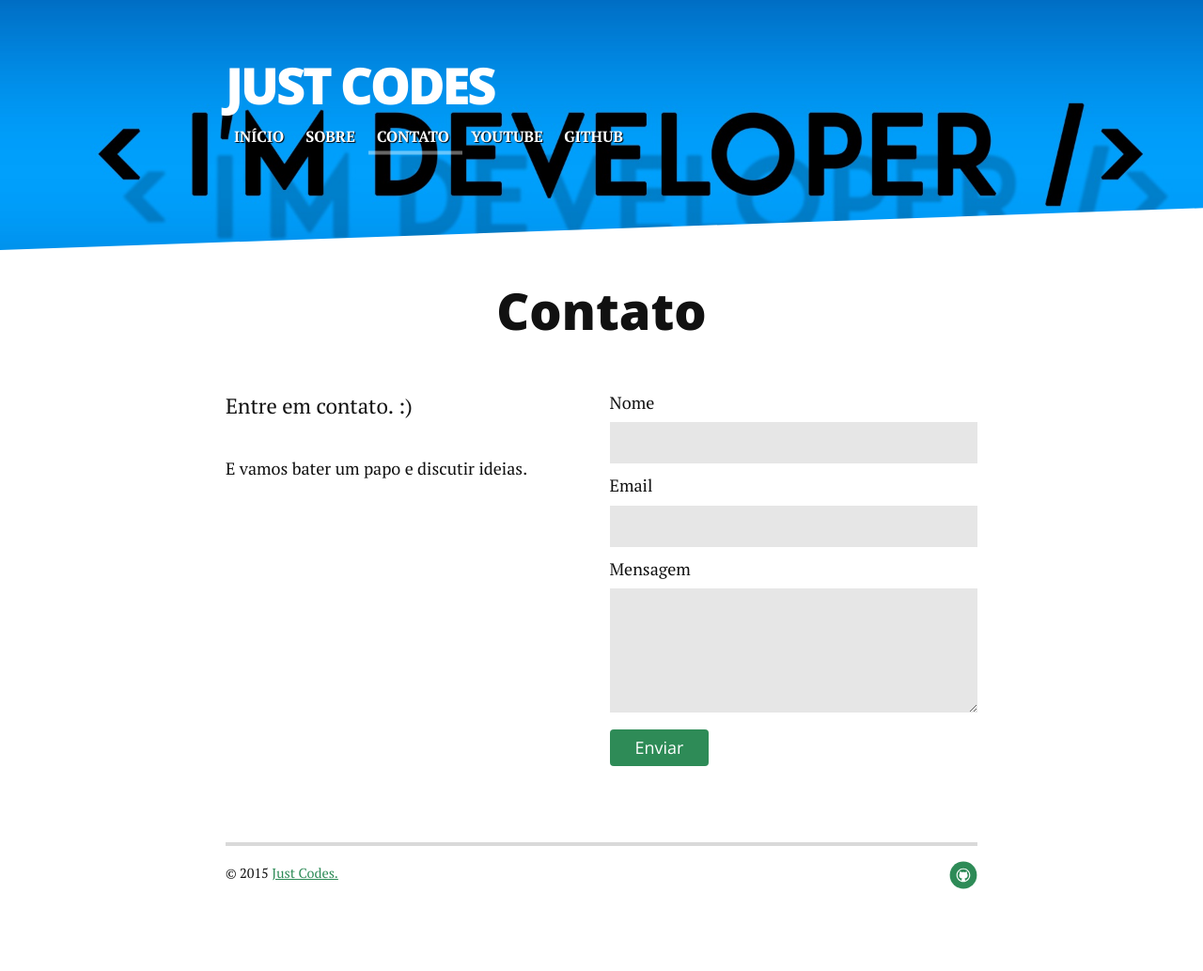
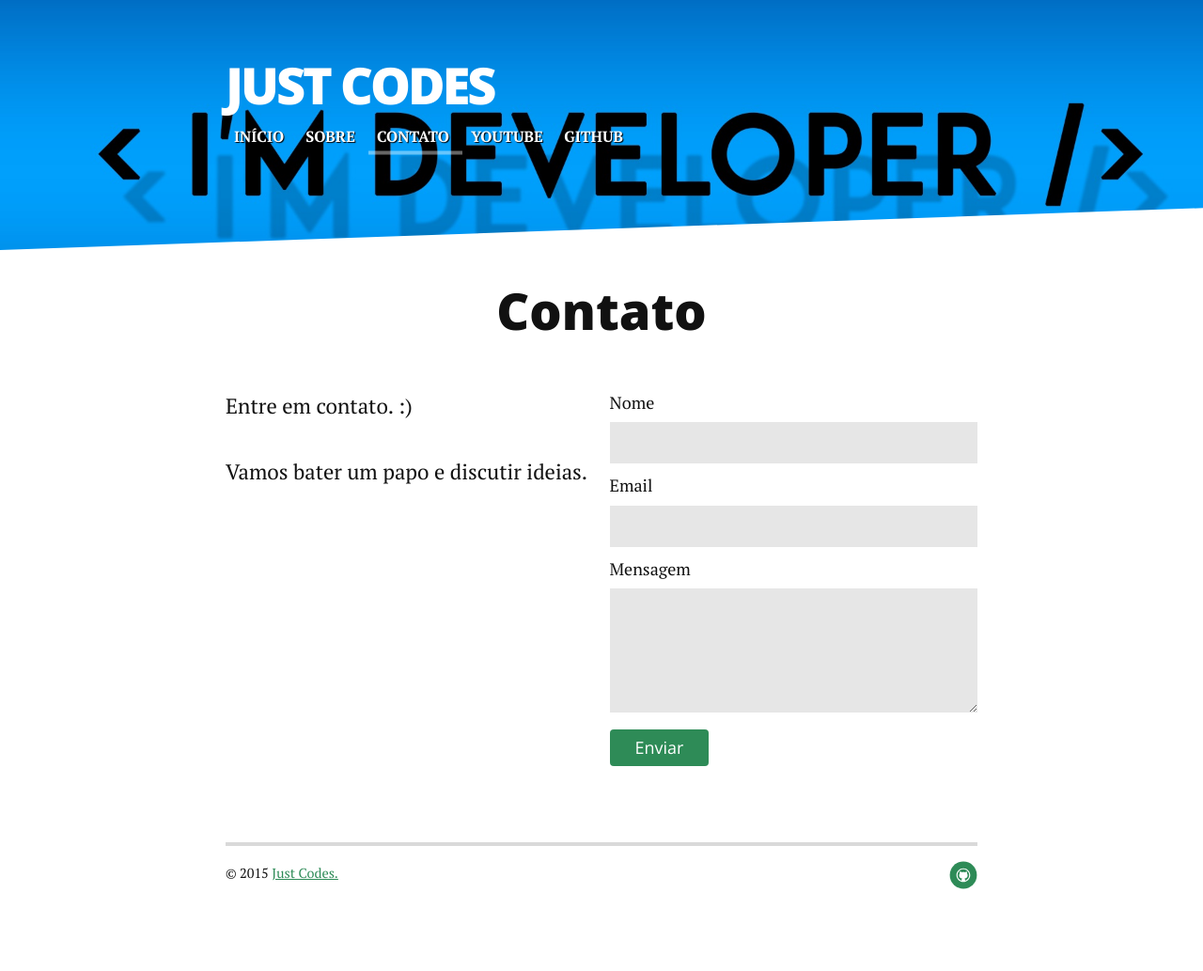
Before and after one commit to JustCodes/justcodes.github.io, a Jekyll site: the page built from contact.md, in a window 1280 px wide. Shown: the whole page at 94% size. Built offline with Jekyll 4.4.1, drawn with Linux system fonts in a browser that asks for light colours; nearby versions of some CDN libraries; Markdown is read by kramdown in place of the engine named in the settings.

Commit message:
2015-09-11 v.3

```diff
--- a/contact.md
+++ b/contact.md
@@ -7,7 +7,7 @@ title: Contato
   <h1 class="pageTitle">Contato</h1>
   <div class="contactContent">
     <p class="intro">Entre em contato. :)</p>
-    <p>E vamos bater um papo e discutir ideias.</p>
+    <p class="intro">Vamos bater um papo e discutir ideias.</p>
   </div>
   <form action="http://formspree.io/emalherbi@gmail.com" method="POST">
     <label for="name">Nome</label>
```
